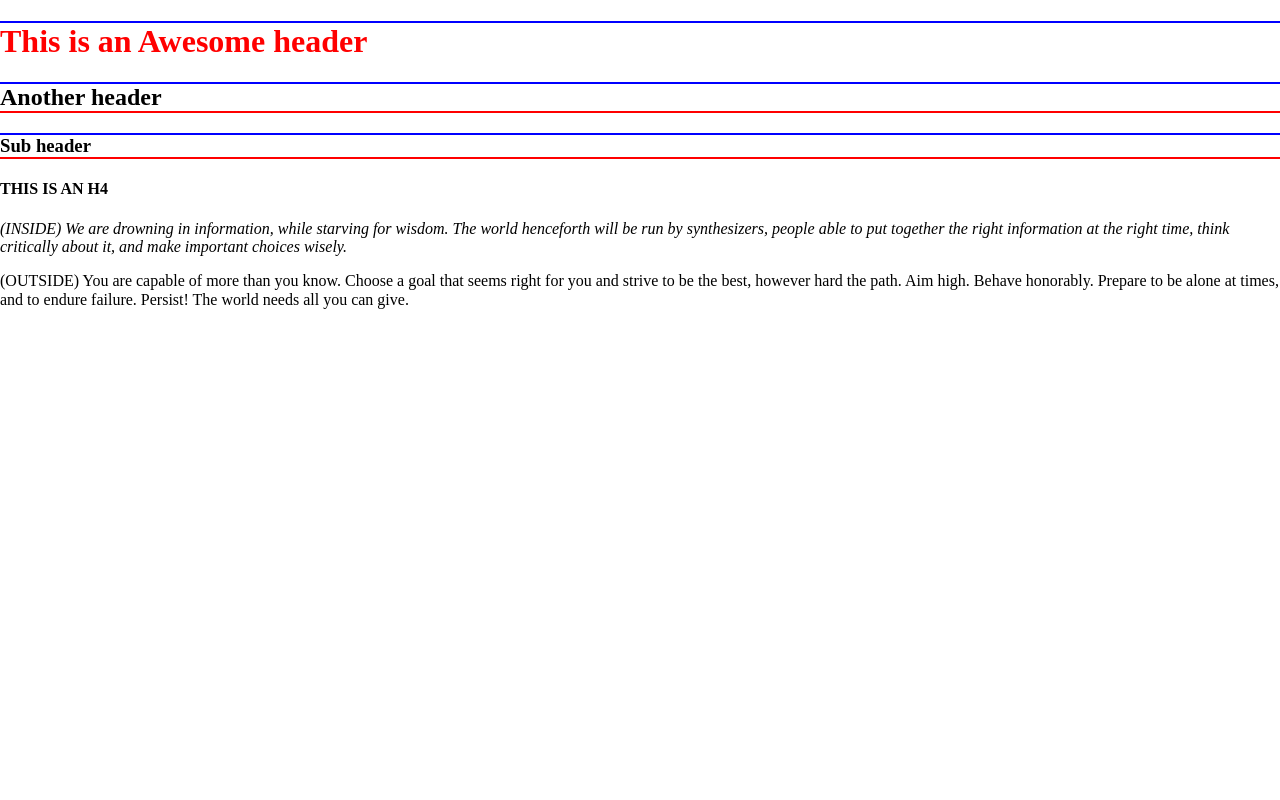
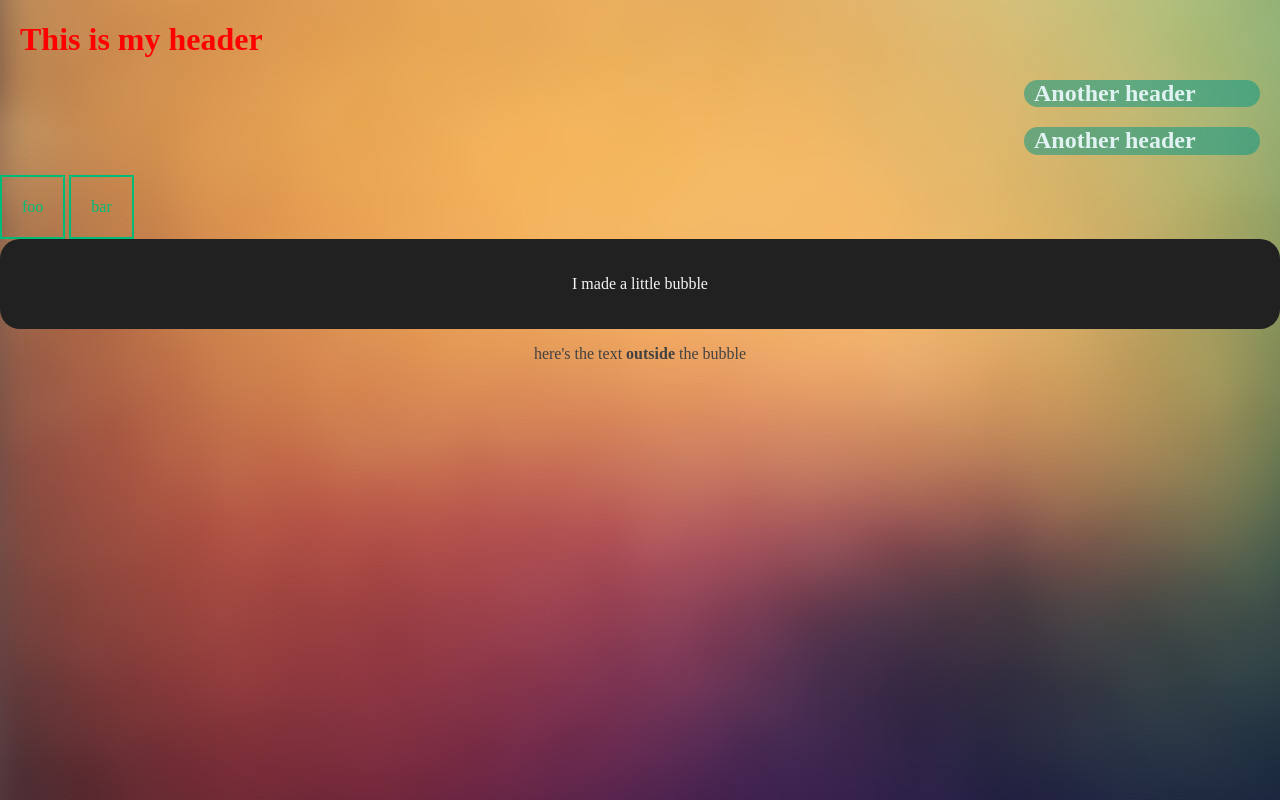
Before and after one commit to puzo79/html_exercise, a plain HTML site: page index.html in a window 1280 px wide. Drawn offline with nearby package versions, Linux system fonts and the light colour scheme.

Commit message:
added graphic

```diff
--- a/index.html
+++ b/index.html
@@ -14,10 +14,10 @@
     <title>Awesome Title</title>
 
 <!-- Pull in stylesheet normalization for cross-browser support -->
-    <link rel="stylesheet" href="https://cdnjs.cloudflare.com/ajax/libs/normalize/3.0.3/normalize.css">
+    <link href="https://cdnjs.cloudflare.com/ajax/libs/normalize/3.0.3/normalize.css" rel="stylesheet">
 
 <!-- Pull in our own custom css file -->
-    <link rel="stylesheet" href="main.css">
+    <link href="main.css" rel="stylesheet">
 
   </head>
 
@@ -25,21 +25,24 @@
   <body>
 
 <!-- A header tag and element -->
-    <h1>This is an Awesome header</h1>
+    <h1>This is my header</h1>
 
 <!-- Use classes to identify unique-ish elements -->
-    <h2 class="header-alt">Another header</h2>
-    <h3 class="header-alt">Sub header</h3>
+  <div class="header-alt">  <h2 >Another header</h2></div>
+    <!-- <h2 class="header-alt">Sub header</h3> -->
+      <div class="header-alt">  <h2 >Another header</h2></div>
 
 <!-- Use an ID to identify actual unique elements -->
-    <h4 id="header-primary">This is an h4</h4>
+<div class='box foo'>foo</div>
+<div class='box bar'>bar</div>
+
 
 <!-- Hierarchy -->
-    <div>
-      <p>(INSIDE) We are drowning in information, while starving for wisdom. The world henceforth will be run by synthesizers, people able to put together the right information at the right time, think critically about it, and make important choices wisely.</p>
+    <div class="test text-center">
+      <p>I made a little bubble</p>
   </div>
-
-    <p>(OUTSIDE) You are capable of more than you know. Choose a goal that seems right for you and strive to be the best, however hard the path. Aim high. Behave honorably. Prepare to be alone at times, and to endure failure. Persist! The world needs all you can give.</p>
-
+  <div class="text-center">
+    <p>here's the text <b>outside</b> the bubble</p>
+  </div>
   </body>
 </html>
--- a/main.css
+++ b/main.css
@@ -1,28 +1,112 @@
 /* Select by tagname */
+body{
+background-image: url(colors.jpg);
+font-style: sans-serif;
+color: #424242;
+/*line-height: 100vh;*/
+}
+.setter{
+  line-height: 100vh;
+}
 h1 {
-  color: red;
+  color: rgb(255, 0, .8);
+  margin-left: 20px;
 }
 
 /* Select by classname */
+
 .header-alt {
-  border-bottom: 2px solid red;
+  /*float: right;*/
+  margin-left: 80%;
+  margin-right: 20px;
+  font-weight: 200;
+  color: #E0F2F1;
+  background-color: rgba(0, 150, 136, 0.5);
+  border-radius: 20px;
+  padding-left: 10px;
+  padding-right: 10px;
 }
 
 /* Select a single element by its ID */
-#header-primary {
-  text-transform: uppercase;
+/* Use descendent selectors */
+
+
+
+.box {
+  position:relative;
+  vertical-align: middle;
+  color: #0b7;
+  display: inline-block;
+  height: 60px;
+  line-height: 60px;
+  text-align: center;
+  -webkit-transition: 0.5s;
+          transition: 0.5s;
+  padding: 0 20px;
+  cursor: pointer;
+  border: 2px solid #0b7;
+  -webkit-transition:0.5s;
 }
 
-/* Select all H1s AND all .header-alts */
-h1,
-.header-alt {
-  border-top: 2px solid blue;
+.box:hover {
+  border: 2px solid rgba(0,160,80,0);
+  color: #FFF;
 }
 
-/* Use descendent selectors */
-div p {
-  font-style: italic;
+.box::before, .box::after {
+  width: 100%;
+  height:100%;
+  z-index: 3;
+  content:'';
+  position: absolute;
+  top:0;
+  left:0;
+  box-sizing: border-box;
+  -webkit-transform: scale(0);
+  -webkit-transition: 0.5s;
+          transition: 0.5s;
 }
 
+.foo::before {
+  border-bottom: 3px solid #FFF;
+  border-left: 3px solid #FFF;
+  -webkit-transform-origin: 0 100%;
+}
+
+.foo::after {
+  border-top: 3px solid #FFF;
+  border-right: 3px solid #FFF;
+  -webkit-transform-origin: 100% 0%;
+}
+
+
+.bar::before {
+  border-bottom: 3px solid #FFF;
+  border-left: 3px solid #FFF;
+  -webkit-transform-origin: 100% 0%;
+}
+
+.bar::after {
+  border-top: 3px solid #FFF;
+  border-right: 3px solid #FFF;
+  -webkit-transform-origin: 0% 100%;
+}
+
+
+.box:hover::after, .box:hover::before {
+  -webkit-transform: scale(1);
+}
+
+
+.test{
+  background-color: #212121;
+  color: #F5F5F5;
+  border-radius: 20px;
+  padding: 20px;
+}
+.text-center{
+  text-align: center;
+}
 /* Target all p's and a's inside of divs */
+
 div p, div a {}
```
Also changed, not shown: colors.jpg (added). Lines whose indentation alone changed are shown as unchanged.
